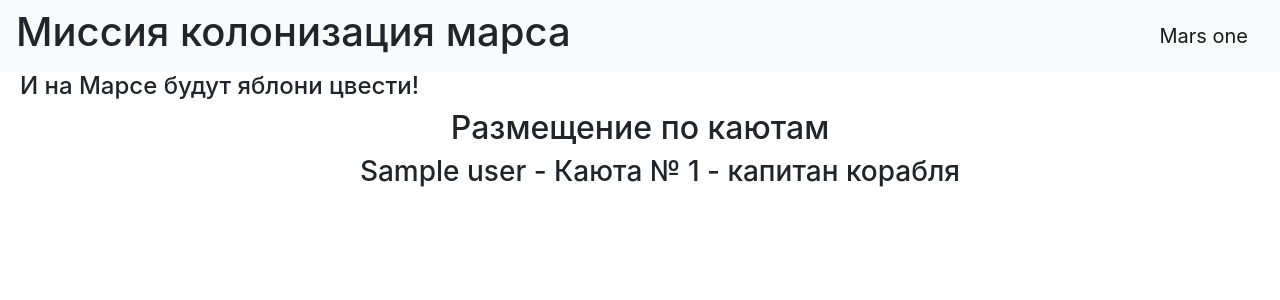
After one commit to Er01Egor/flask, a Python web app: template flask/templates/index2.html in a window 1280 px wide. The commit adds this page. Shown: the top 300 px of the page. Run offline with Jinja, Linux system fonts and the light colour scheme; the template is opened without the code that fills it: most values are stand-ins (such as "Sample title", 1, 10 or a date in 2020); some libraries are stand-ins or nearby versions.

Commit message:
Первое ДЗ

```diff
--- a/flask/static/css/style.css
+++ b/flask/static/css/style.css
@@ -1,3 +1,17 @@
-.color_text {
+color_text {
     color: #fc6d6d;
 }
+.sws {
+    display: flex;
+    justify-content: center;
+}
+h2 {
+    display: flex;
+    justify-content: center;
+}
+h4 {
+    padding-left: 20px;
+    }
+ul {
+    list-style-type: none;
+   }
--- a/flask/templates/base.html
+++ b/flask/templates/base.html
@@ -7,7 +7,7 @@
           href="https://stackpath.bootstrapcdn.com/bootstrap/4.4.1/css/bootstrap.min.css"
           integrity="sha384-Vkoo8x4CGsO3+Hhxv8T/Q5PaXtkKtu6ug5TOeNV6gBiFeWPGFN9MuhOf23Q9Ifjh"
           crossorigin="anonymous">
-    <link rel="stylesheet" type="text/css" href="css/style.css"/>
+    <link rel="stylesheet" href="static/css/style.css">
     <title>{{title}}</title>
 </head>
 <body>
@@ -17,9 +17,14 @@
         <a class="navbar-brand" href="#">Mars one</a>
     </nav>
 </header>
+<h4>
+    И на Марсе будут яблони цвести!
+</h4>
 <!-- Begin page content -->
 <main role="main" class="container">
     {% block content %}{% endblock %}
+
 </main>
+
 </body>
 </html>
--- a/flask/templates/index.html
+++ b/flask/templates/index.html
@@ -2,6 +2,5 @@
 
 {% block content %}
 
-    <h4><div class="color_text">И на Марсе будут яблони цвести!</div></h4>
 
 {% endblock %}
--- /dev/null
+++ b/flask/templates/index2.html
@@ -0,0 +1,17 @@
+{% extends "base.html" %}
+
+{% block content %}
+
+<h2>Размещение по каютам</h2>
+<div class="sws">
+    <ul>
+        {% for user in user_list %}
+        <li><h3>{{ user }} - Каюта № {{ loop.index }} {% if loop.first %} - капитан корабля {% elif loop.last %} {%
+            endif
+            %}</h3>
+        </li>
+        {% endfor %}
+    </ul>
+</div>
+
+{% endblock %}
```
Also changed, not shown: flask/main.py (+9 -2 lines).
